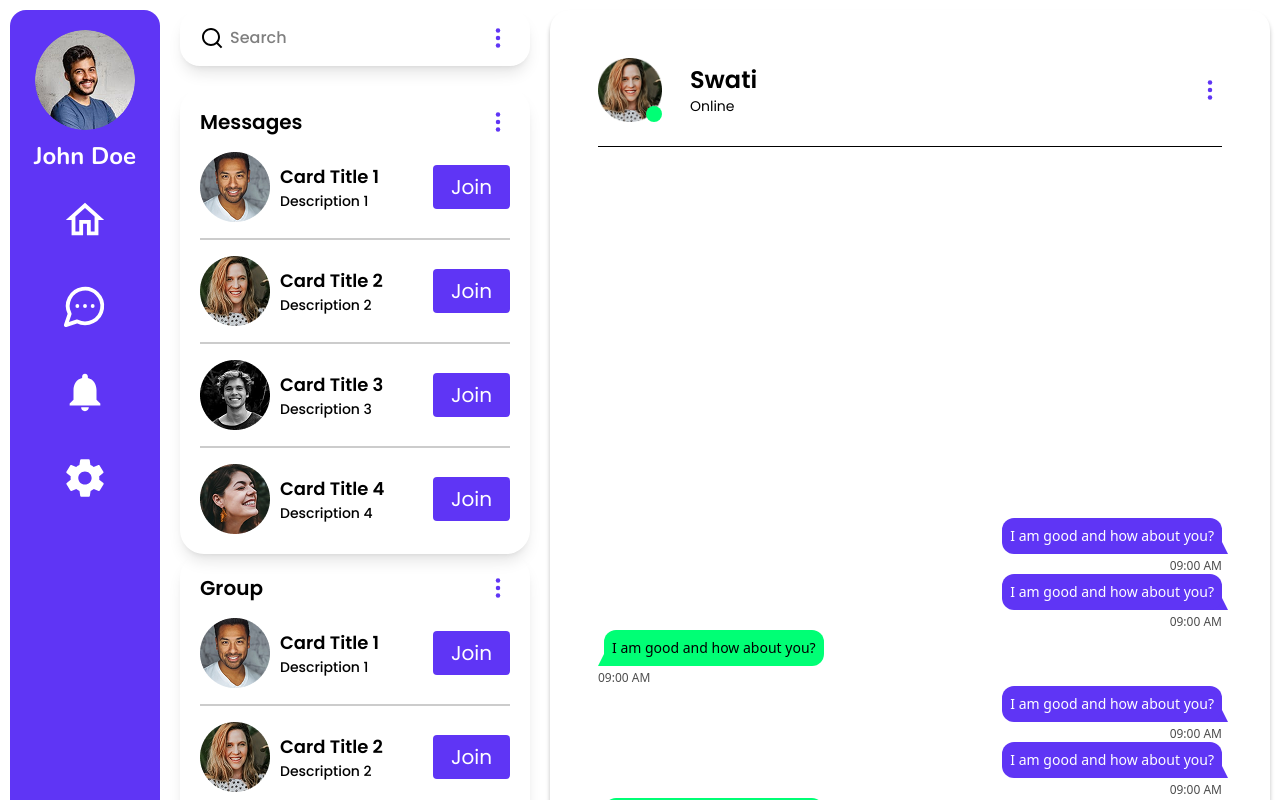
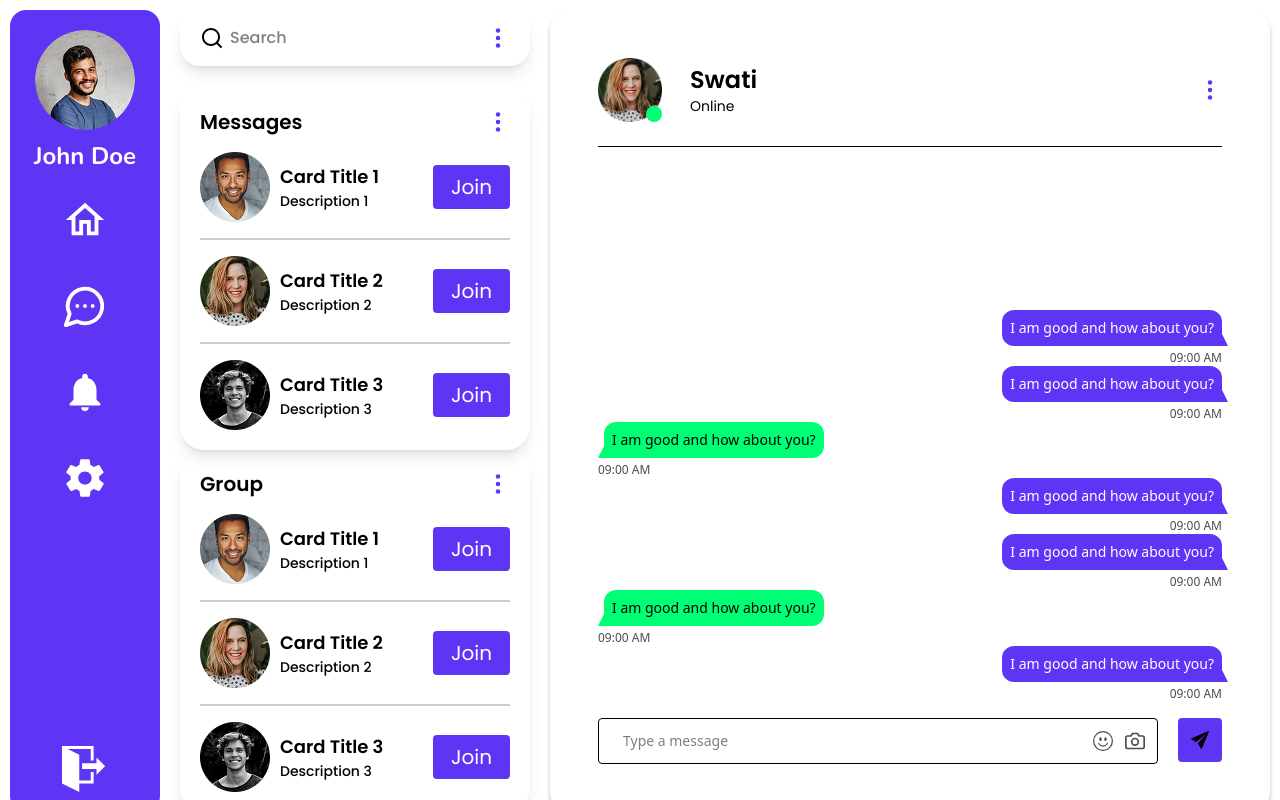
Before and after one commit to shakib97itis/chat-app, a React (Vite) app: page /message in a window 1280 px wide. Shown: the top 800 px of the page. Built offline with nearby package versions, Linux system fonts and the light colour scheme.

Commit message:
refactor(DashboardCard): comment out unused card data

```diff
--- a/src/components/DashboardCard/DashboardCard.jsx
+++ b/src/components/DashboardCard/DashboardCard.jsx
@@ -26,13 +26,13 @@ const DashboardCard = ({ cardTitle, searchVisible = false }) => {
       imageUrl: "/profile-img/person-3.png",
       text: "Button 3",
     },
-    {
-      id: 4, // unique id of the card
-      title: "Card Title 4",
-      description: "Description 4",
-      imageUrl: "/profile-img/person-4.png",
-      text: "Button 4",
-    },
+    // {
+    //   id: 4, // unique id of the card
+    //   title: "Card Title 4",
+    //   description: "Description 4",
+    //   imageUrl: "/profile-img/person-4.png",
+    //   text: "Button 4",
+    // },
   ];
 
   // eslint-disable-next-line no-unused-vars
```
